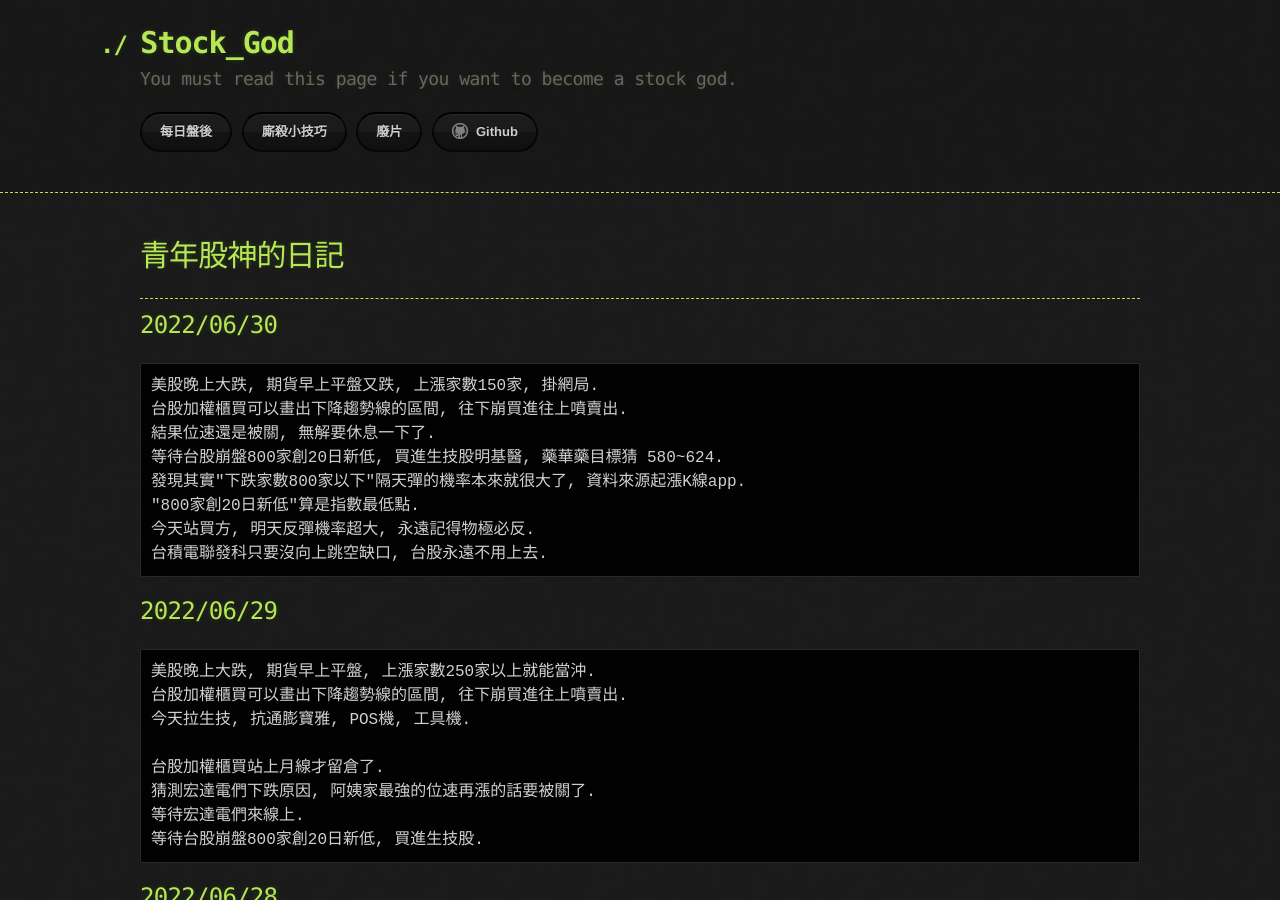
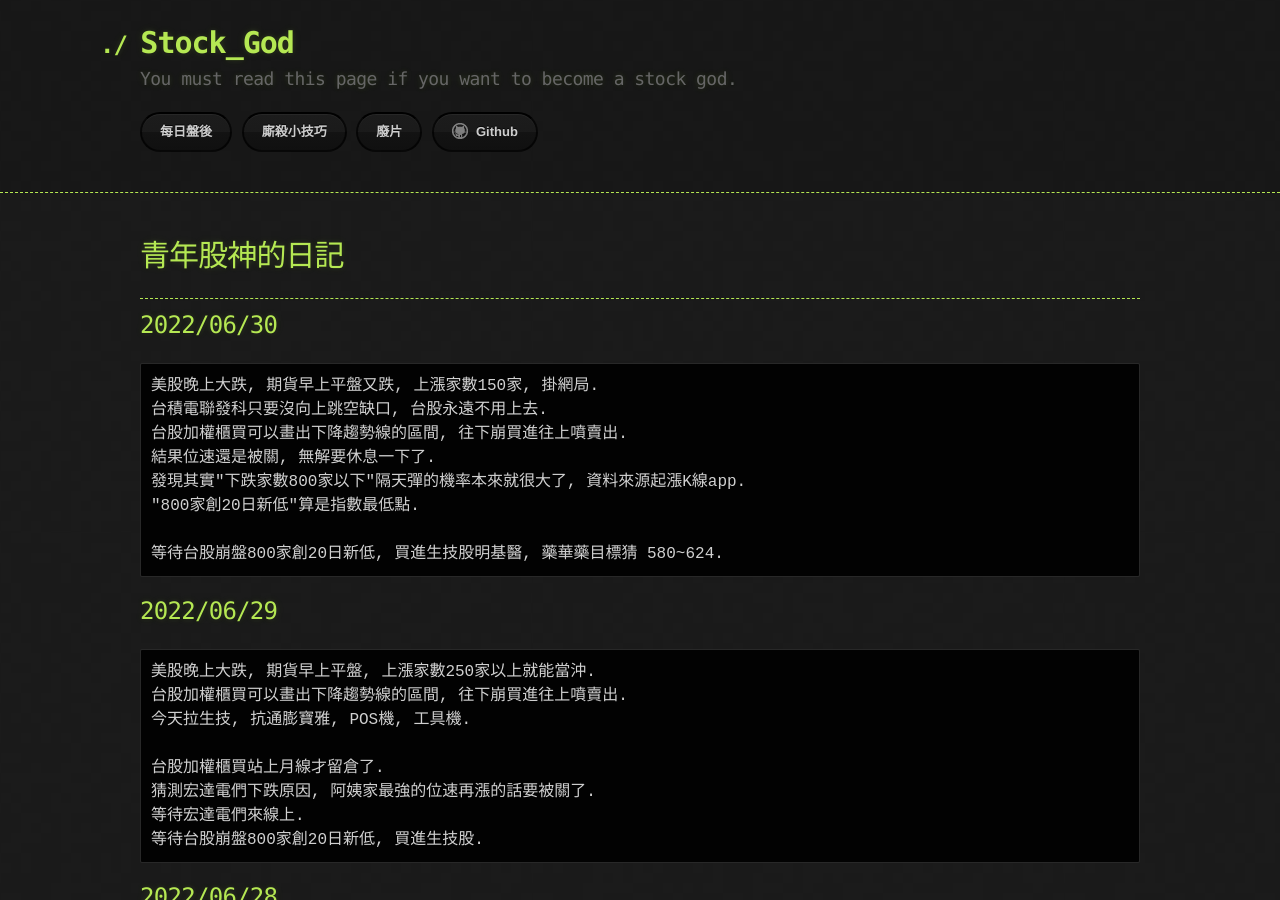
Before and after one commit to lepg5487/Stock_God, a Jekyll site: the page built from index.md, in a window 1280 px wide and 900 px high. Built offline with Jekyll 4.4.1, drawn with Linux system fonts in a browser that asks for light colours; our own code applies the rules of GitHub Pages for plain Markdown files.

Commit message:
Update index.md

````diff
--- a/index.md
+++ b/index.md
@@ -9,13 +9,13 @@ layout: testlayouts
 ## 2022/06/30
 ```
 美股晚上大跌, 期貨早上平盤又跌, 上漲家數150家, 掛網局.
+台積電聯發科只要沒向上跳空缺口, 台股永遠不用上去.
 台股加權櫃買可以畫出下降趨勢線的區間, 往下崩買進往上噴賣出.
 結果位速還是被關, 無解要休息一下了.
-等待台股崩盤800家創20日新低, 買進生技股明基醫, 藥華藥目標猜 580~624.
 發現其實"下跌家數800家以下"隔天彈的機率本來就很大了, 資料來源起漲K線app.
 "800家創20日新低"算是指數最低點.
-今天站買方, 明天反彈機率超大, 永遠記得物極必反.
-台積電聯發科只要沒向上跳空缺口, 台股永遠不用上去.
+
+等待台股崩盤800家創20日新低, 買進生技股明基醫, 藥華藥目標猜 580~624.
 ```
 
 ## 2022/06/29
````
